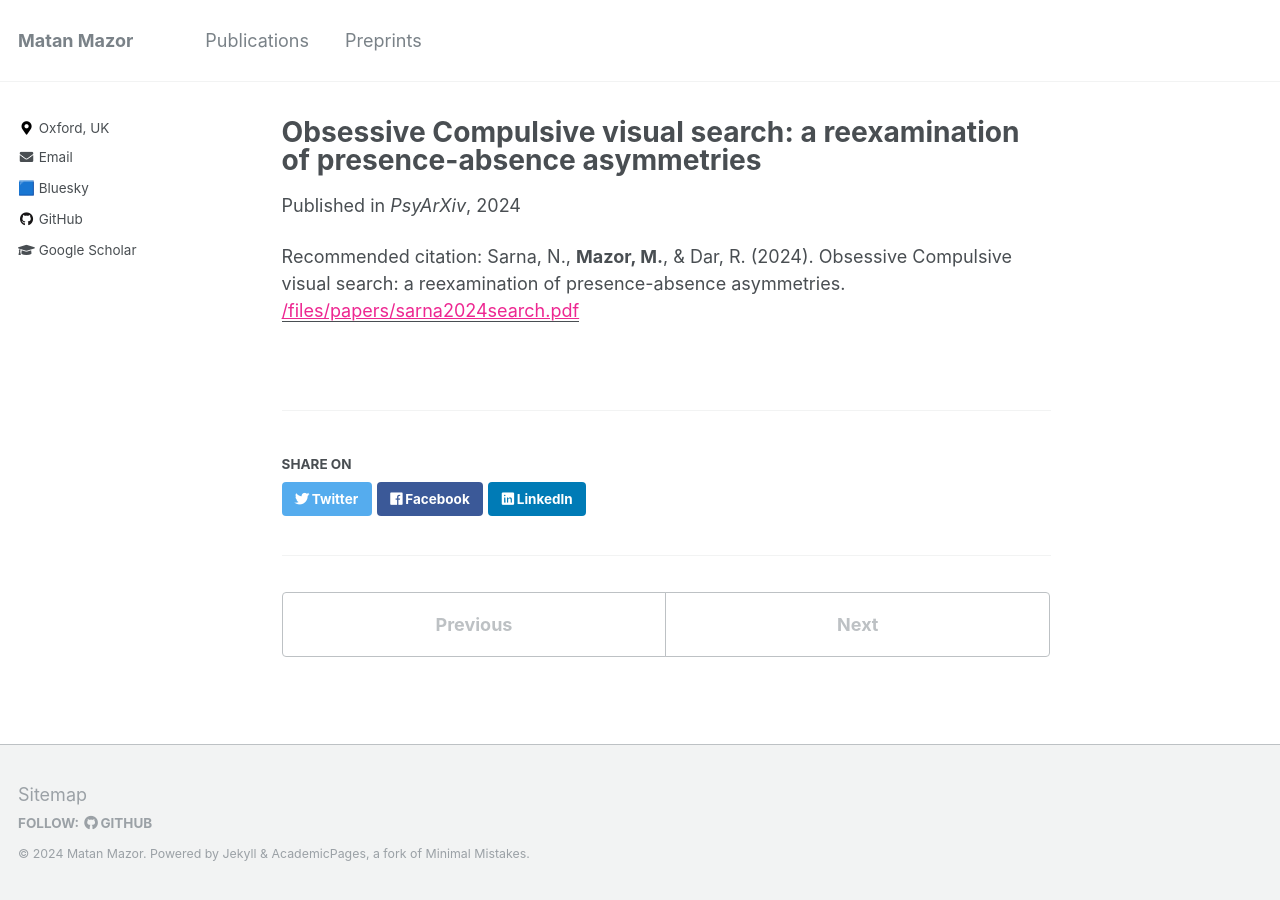
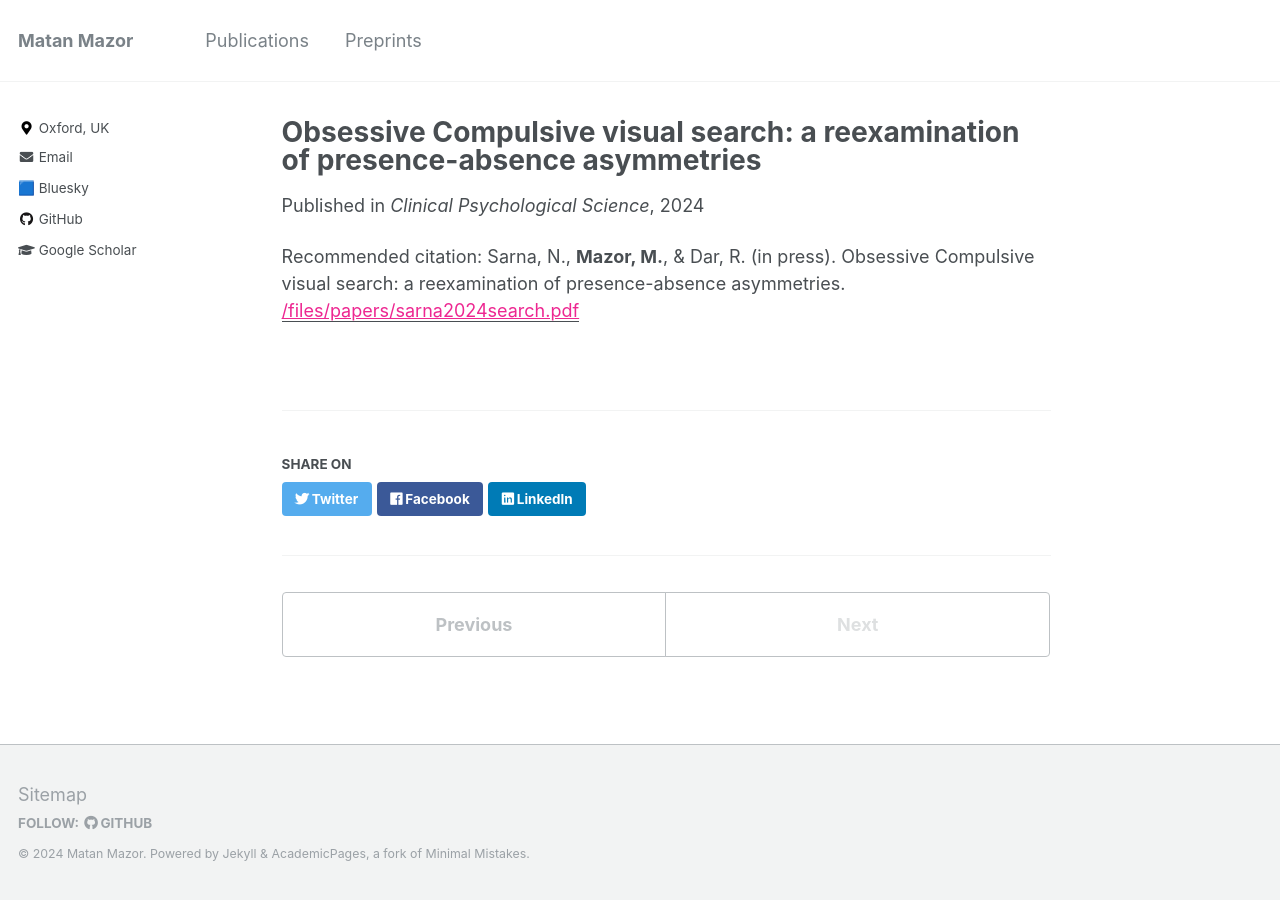
Before and after one commit to matanmazor/matanmazor.github.io, a Jekyll site: the page built from _publications/2024-02-16-ocd-search.md, in a window 1280 px wide. Built offline with Jekyll 4.4.1, drawn with Linux system fonts in a browser that asks for light colours.

```diff
--- a/_preprints/2024-02-16-ocd-search.md
+++ b/_publications/2024-02-16-ocd-search.md
@@ -1,11 +1,11 @@
 ---
 title: "Obsessive Compulsive visual search: a reexamination of presence-absence asymmetries"
-collection: preprints
-permalink: /preprint/2024-02-16-ocd-search
+collection: publications
+permalink: /publications/2024-02-16-ocd-search
 date: 2024-02-16
-venue: 'PsyArXiv'
+venue: 'Clinical Psychological Science'
 psyarxiv: 'https://doi.org/10.31234/osf.io/rmz7n'
 github: 'https://github.com/noamsarna/ocd_visual_search'
 paperurl: '/files/papers/sarna2024search.pdf'
-citation: 'Sarna, N., <b>Mazor, M.</b>, & Dar, R. (2024). Obsessive Compulsive visual search: a reexamination of presence-absence asymmetries.'
+citation: 'Sarna, N., <b>Mazor, M.</b>, & Dar, R. (in press). Obsessive Compulsive visual search: a reexamination of presence-absence asymmetries.'
 ---
```
Also changed, not shown: _preprints/2023-07-19-imagery-confidence.md (deleted, +0 -11 lines), _publications/2023-07-19-imagery-confidence.md (added, +11 -0 lines), _publications/2024-05-01-counterfactual-visibility.md (added, +9 -0 lines), 1 other file.
